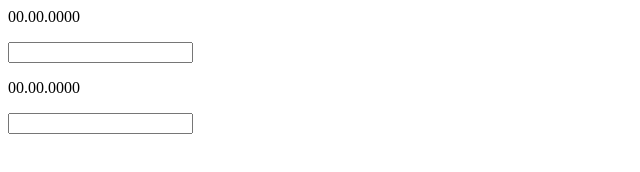
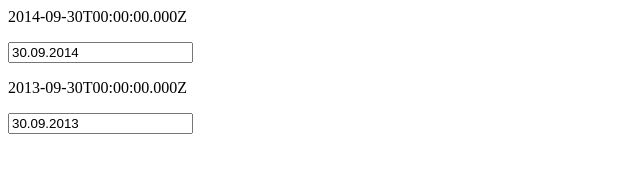
Before and after one commit to alEX860111/jquery-ui-datepicker-angular, a plain HTML site: page index.html in a window 1280 px wide. Shown: the whole page, without its empty margins (0-640 px from the left). Drawn offline with nearby package versions, Linux system fonts and the light colour scheme.

Commit message:
using $.datepicker

```diff
--- a/index.html
+++ b/index.html
@@ -9,25 +9,47 @@
 
 			.directive("datepicker", function() {
 			  return {
-				restrict: "A",
-				require: "ngModel",
+				restrict: "E",
+				replace: true,
+				scope: {
+					date: "=",
+					defaultdate: "="
+				},
+				template: "<input type='text' ng-model='dateText' ng-class='{\"invalid\": !valid}'/>",
 				link: function (scope, elem, attrs, ngModelCtrl) {
-				  var updateModel = function (dateText) {
-					scope.$apply(function () {
-					  ngModelCtrl.$setViewValue(dateText);
+					elem.datepicker({
+						dateFormat: scope.format,
+						defaultDate: scope.defaultdate,
+						onSelect: function (dateText, inst) {
+							scope.dateText = dateText;
+							scope.$apply();
+						}
 					});
-				  };
-				  var options = {
-					dateFormat: "dd.mm.yy",
-					onSelect: function (dateText) {
-					  updateModel(dateText);
-					}
-				  };
-				  elem.datepicker(options);
+				},
+				controller: function($scope, dateFilter) {
+					$scope.valid = true;
+					$scope.format = "dd.mm.yy";
+					$scope.dateText = $.datepicker.formatDate($scope.format, $scope.defaultdate);
+
+					$scope.$watch("dateText", function() {
+						try {
+							var date = $.datepicker.parseDate($scope.format, $scope.dateText);
+							$scope.date = $.datepicker.formatDate("yy-mm-dd", date) + "T00:00:00.000Z";
+							$scope.valid = true;
+						} catch (e) {
+							$scope.valid = false;
+							$scope.date = undefined;
+							console.log(e);
+						}
+					});
 				}
 			  };
 			})
 			.controller("myctrl", ["$scope", function($scope) {
+				$scope.dd1 = new Date();
+				$scope.dd1.setFullYear(2014);
+				$scope.dd2 = new Date();
+				$scope.dd2.setFullYear(2013);
 			}]);
 		</script>
 		<style>
@@ -37,10 +59,10 @@
 	<body>
 	<div ng-app="myapp">
 		<div ng-controller="myctrl">
-			<p>{{datePicker || "00.00.0000"}}</p>
-			<input type="text" ng-model="datePicker" datepicker />
-			<p>{{datePicker2 || "00.00.0000"}}</p>
-			<input type="text" ng-model="datePicker2" datepicker />
+			<p>{{date1}}</p>
+			<datepicker date="date1" defaultdate="dd1" ></datepicker>
+			<p>{{date2}}</p>
+			<datepicker date="date2" defaultdate="dd2"></datepicker>
 		</div>
 	</div>
 	</body>
```
